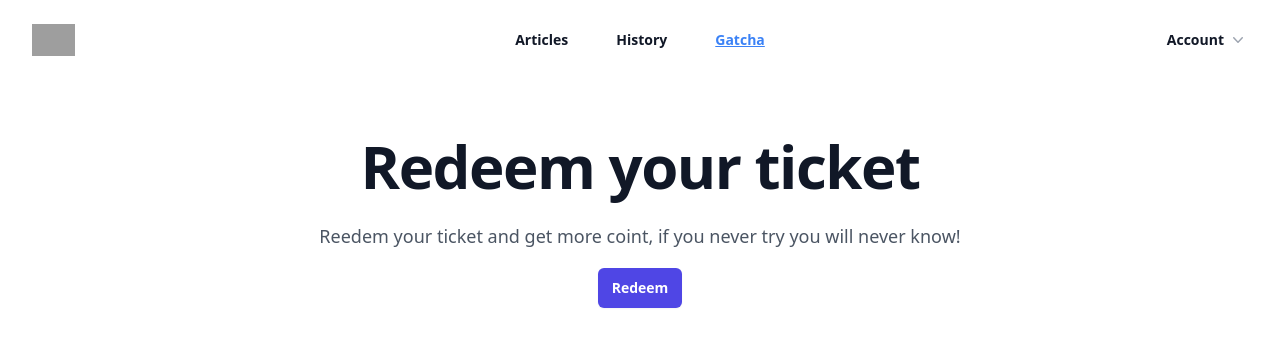
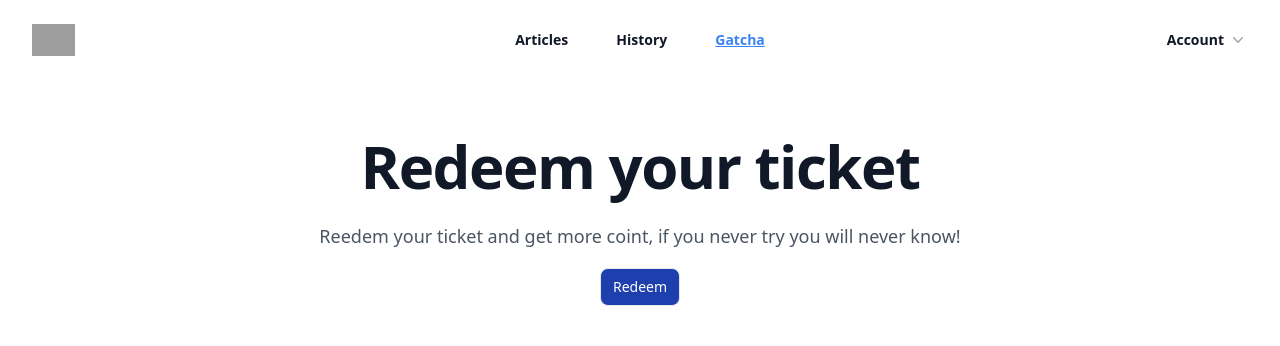
Before and after one commit to vhermawan/ny-times-article, a Next.js app: page /gatcha in a window 1280 px wide. Shown: the top 346 px of the page. Built offline with nearby package versions, Linux system fonts and the light colour scheme; grey boxes are pictures that could not be loaded.

Commit message:
chore: change button style in gatcha page

```diff
--- a/src/features/gatcha/index.tsx
+++ b/src/features/gatcha/index.tsx
@@ -78,12 +78,7 @@ const GatchaPage: FC = () => {
                 Reedem your ticket and get more coint, if you never try you will never know!
               </p>
               <div className="mt-4 flex items-center justify-center gap-x-6">
-                <button
-                  onClick={handleButtonClick}
-                  className="rounded-md bg-indigo-600 px-3.5 py-2.5 text-sm font-semibold text-white shadow-sm hover:bg-indigo-500 focus-visible:outline focus-visible:outline-2 focus-visible:outline-offset-2 focus-visible:outline-indigo-600"
-                >
-                  Redeem
-                </button>
+                <Button onClick={handleButtonClick} text="Redeem" type="button" variant="info" />
               </div>
             </div>
             {showGacha && (
```
